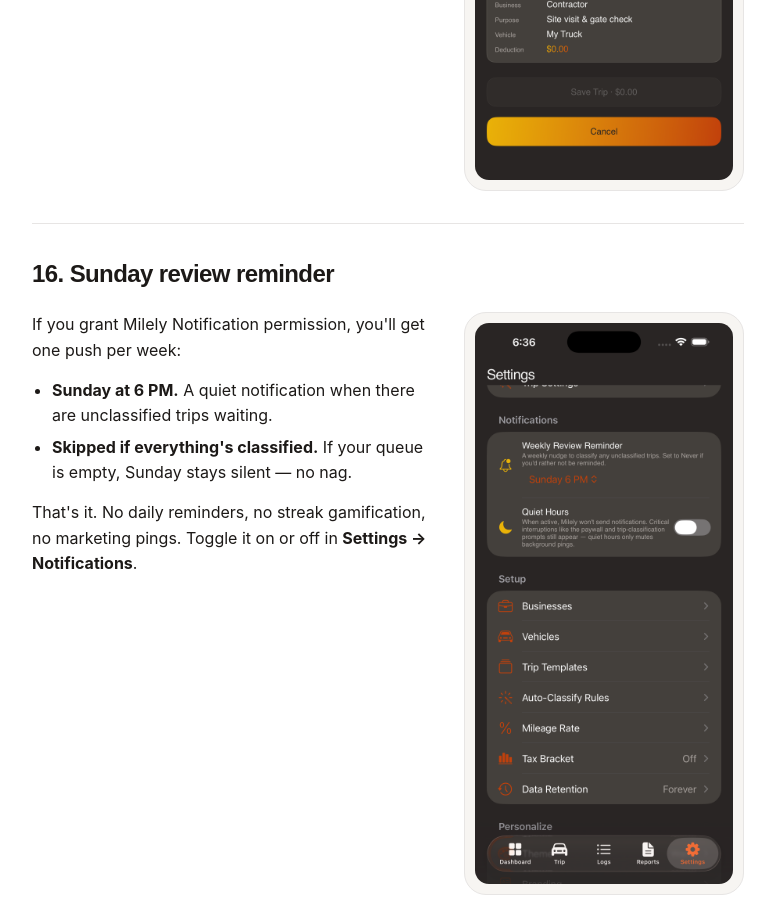
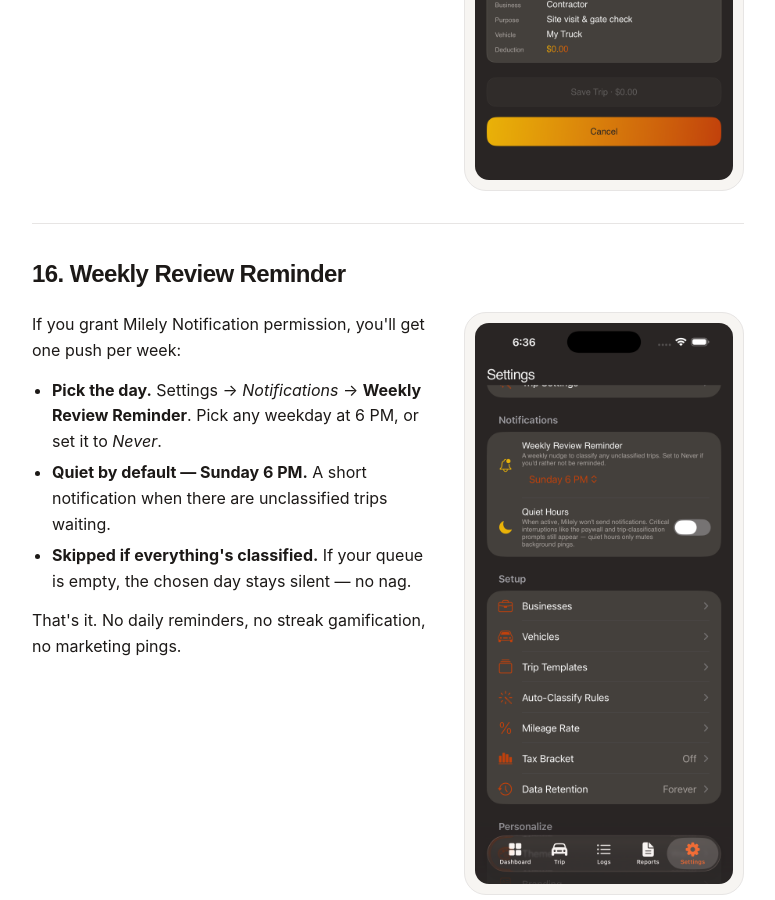
Before and after one commit to gregphuh/gregphuh.github.io, a Jekyll site: the page built from help/index.md, in a window 1280 px wide and 900 px high, scrolled down 11781 px. Shown: the whole window, without its empty margins (252-1027 px from the left). Built offline with Jekyll 4.4.1, drawn with Linux system fonts in a browser that asks for light colours.

Commit message:
Help #16: rename Sunday review reminder → Weekly Review Reminder
The reminder is configurable — any weekday or Never — not just Sunday.
Section title, body copy, and image alt text updated to match the
in-app label "Weekly Review Reminder" with Sunday 6 PM noted as the
default. Image filename (sunday-review.png) kept as-is for now;
content of the shot is accurate either way.

Co-Authored-By: Claude Opus 4.7 (1M context) <noreply@anthropic.com>

```diff
--- a/help/index.md
+++ b/help/index.md
@@ -318,20 +318,21 @@ Quick, friendly walkthroughs for the things you'll actually do. If you get stuck
 
 ---
 
-<h2 id="notifications">16. Sunday review reminder</h2>
+<h2 id="notifications">16. Weekly Review Reminder</h2>
 
 <div class="how-row">
 <div class="how-text">
 <p>If you grant Milely Notification permission, you'll get one push per week:</p>
 
 <ul>
-<li><strong>Sunday at 6 PM.</strong> A quiet notification when there are unclassified trips waiting.</li>
-<li><strong>Skipped if everything's classified.</strong> If your queue is empty, Sunday stays silent — no nag.</li>
+<li><strong>Pick the day.</strong> Settings → <em>Notifications</em> → <strong>Weekly Review Reminder</strong>. Pick any weekday at 6 PM, or set it to <em>Never</em>.</li>
+<li><strong>Quiet by default — Sunday 6 PM.</strong> A short notification when there are unclassified trips waiting.</li>
+<li><strong>Skipped if everything's classified.</strong> If your queue is empty, the chosen day stays silent — no nag.</li>
 </ul>
 
-<p>That's it. No daily reminders, no streak gamification, no marketing pings. Toggle it on or off in <strong>Settings → Notifications</strong>.</p>
+<p>That's it. No daily reminders, no streak gamification, no marketing pings.</p>
 </div>
-<div class="how-img"><img src="/assets/screenshots/sunday-review.png" alt="Sunday review reminder notification on the lock screen" /></div>
+<div class="how-img"><img src="/assets/screenshots/sunday-review.png" alt="Settings showing the Weekly Review Reminder picker set to Sunday 6 PM" /></div>
 </div>
 
 ---
```
